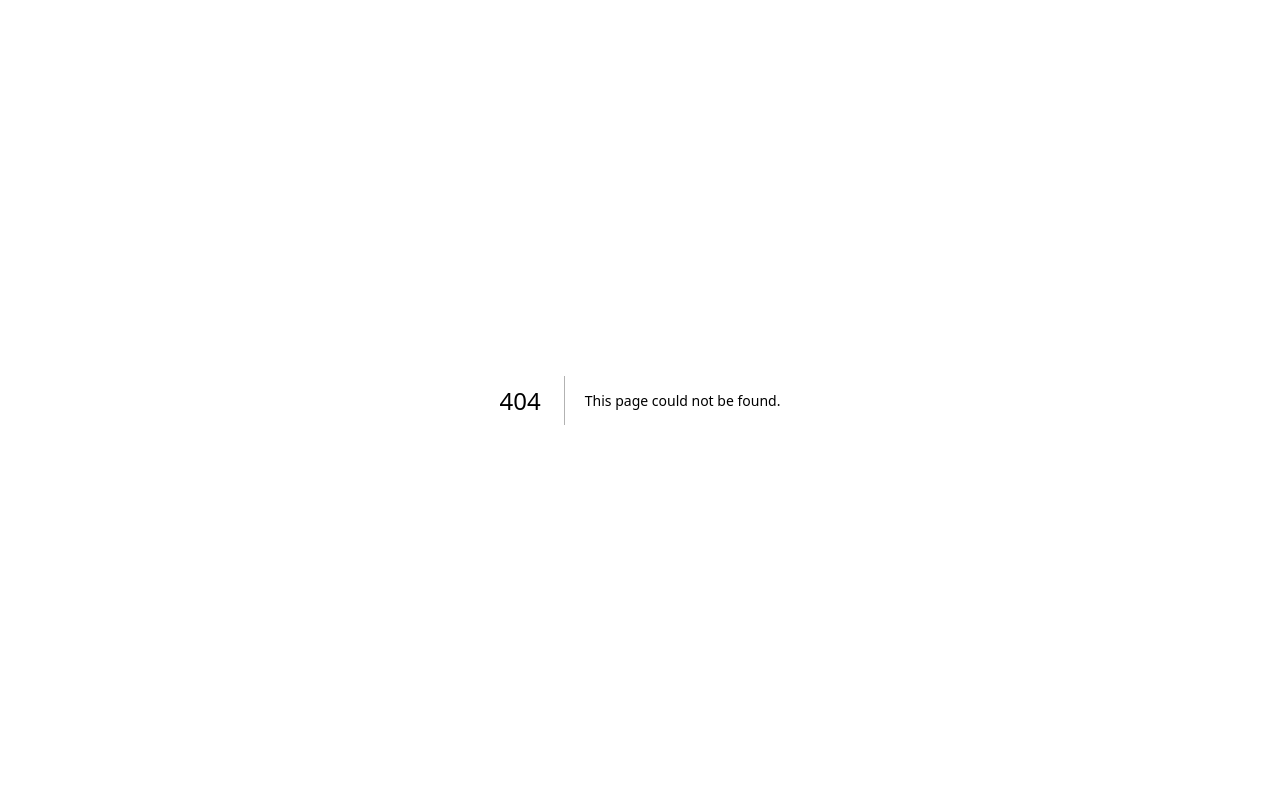
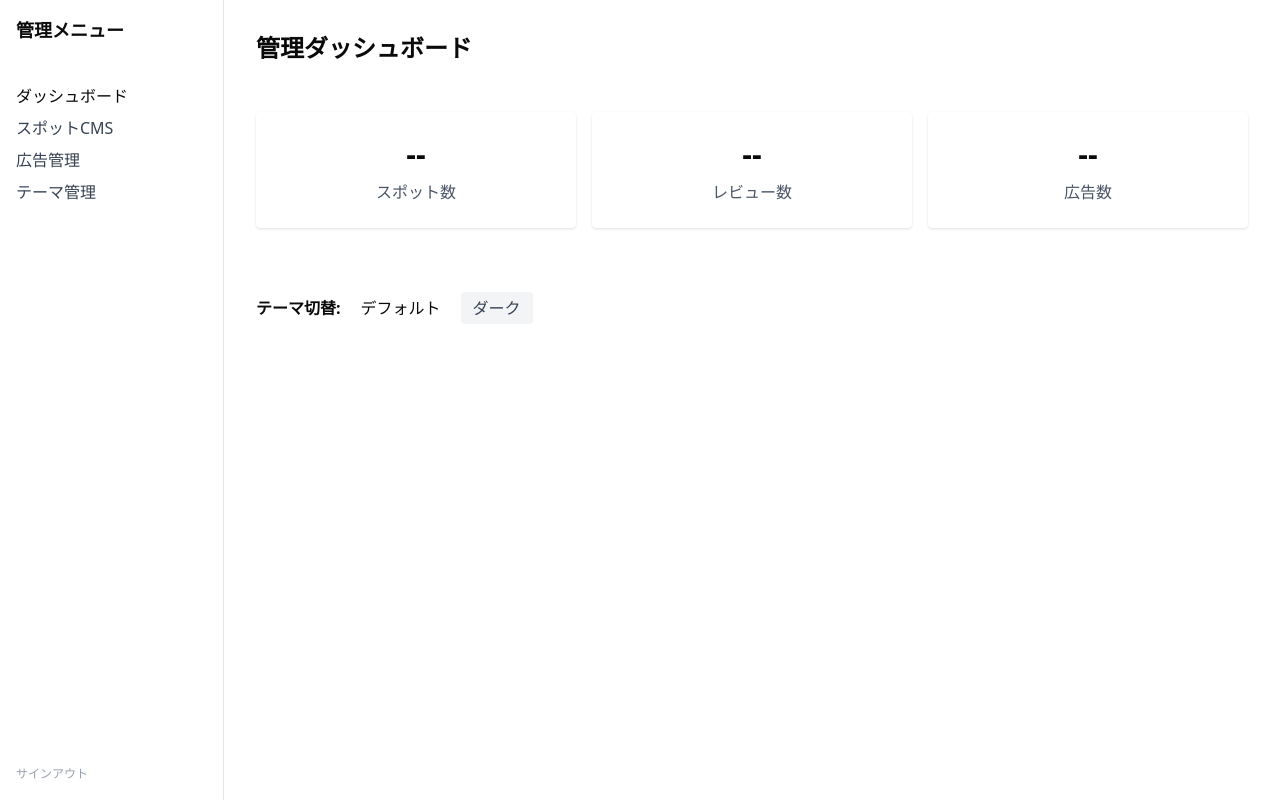
Before and after one commit to NatsumiTakezawa/playground-map, a Next.js app: page /admin in a window 1280 px wide. Before the commit this address had no page. Built offline with nearby package versions, Linux system fonts and the light colour scheme.

Commit message:
管理ダッシュボードとサインイン・サインアップページを新規作成し、OAuthボタンコンポーネントを追加

```diff
--- /dev/null
+++ b/src/app/admin/page.tsx
@@ -0,0 +1,53 @@
+/**
+ * S05 管理ダッシュボード
+ * @package MatsueOnsenMap
+ * @module app/admin/page
+ */
+import Link from "next/link";
+
+export default function AdminDashboardPage() {
+  // TODO: Supabaseから集計値取得（スポット数・レビュー数・広告数）
+  // TODO: 認証・role=admin制御
+  return (
+    <main className="min-h-screen flex bg-primary-50">
+      {/* NavSidebar */}
+      <aside className="w-56 bg-white border-r flex flex-col p-4 gap-4 min-h-screen">
+        <div className="font-bold text-lg text-primary-700 mb-6">管理メニュー</div>
+        <nav className="flex flex-col gap-2">
+          <Link href="/admin" className="font-medium text-primary-700">ダッシュボード</Link>
+          <Link href="/admin/spots" className="text-gray-700 hover:text-primary-700">スポットCMS</Link>
+          <Link href="/admin/ads" className="text-gray-700 hover:text-primary-700">広告管理</Link>
+          <Link href="/admin/themes" className="text-gray-700 hover:text-primary-700">テーマ管理</Link>
+        </nav>
+        <div className="mt-auto">
+          <button className="text-xs text-gray-400 hover:underline">サインアウト</button>
+        </div>
+      </aside>
+      {/* メイン */}
+      <section className="flex-1 flex flex-col p-8 gap-8">
+        <h1 className="text-2xl font-bold mb-4">管理ダッシュボード</h1>
+        {/* StatsCards（ダミー） */}
+        <div className="grid grid-cols-1 md:grid-cols-3 gap-4">
+          <div className="bg-white rounded shadow p-6 flex flex-col items-center">
+            <div className="text-3xl font-bold text-primary-700">--</div>
+            <div className="text-gray-600 mt-2">スポット数</div>
+          </div>
+          <div className="bg-white rounded shadow p-6 flex flex-col items-center">
+            <div className="text-3xl font-bold text-primary-700">--</div>
+            <div className="text-gray-600 mt-2">レビュー数</div>
+          </div>
+          <div className="bg-white rounded shadow p-6 flex flex-col items-center">
+            <div className="text-3xl font-bold text-primary-700">--</div>
+            <div className="text-gray-600 mt-2">広告数</div>
+          </div>
+        </div>
+        {/* ThemeSwitcher（ダミー） */}
+        <div className="mt-8">
+          <span className="font-bold mr-2">テーマ切替:</span>
+          <button className="bg-primary-100 text-primary-700 px-3 py-1 rounded mr-2">デフォルト</button>
+          <button className="bg-gray-100 text-gray-700 px-3 py-1 rounded">ダーク</button>
+        </div>
+      </section>
+    </main>
+  );
+}
--- /dev/null
+++ b/src/app/auth/signin/page.tsx
@@ -0,0 +1,17 @@
+/**
+ * S03 サインインページ
+ * @package MatsueOnsenMap
+ * @module app/auth/signin/page
+ */
+"use client";
+
+import { useState } from "react";
+import { supabase } from "@/lib/supabaseClient";
+import { useRouter } from "next/navigation";
+import OAuthButtons from "@/components/OAuthButtons";
+import Link from "next/link";
+
+export default function SignInPage() {
+  const [email, setEmail] = useState("");
+  const [password, setPassword] = useState("");
+  const [error, setError] = useState<string | null>(null);
--- /dev/null
+++ b/src/app/auth/signup/page.tsx
@@ -0,0 +1,4 @@
+/**
+ * S04 サインアップページ
+ * @package MatsueOnsenMap
+ * @module app/auth/signup/page
--- a/src/app/onsen/[id]/page.tsx
+++ b/src/app/onsen/[id]/page.tsx
@@ -8,8 +8,9 @@ import type { Database } from "@/lib/supabase.types";
 import { notFound } from "next/navigation";
 import ImageCarousel from "@/components/ImageCarousel";
 import SpotHeader from "@/components/SpotHeader";
-import { useEffect, useState } from "react";
+import { useEffect, useState, useTransition } from "react";
 import ReviewModal from "@/components/ReviewModal";
+import { revalidatePath } from "next/cache";
 
 /**
  * 温泉データ型
@@ -33,6 +34,7 @@ export default function OnsenDetailPage({
   const [onsen, setOnsen] = useState<Onsen | null>(null);
   const [reviews, setReviews] = useState<Review[] | null>(null);
   const [isReviewModalOpen, setReviewModalOpen] = useState(false);
+  const [isPending, startTransition] = useTransition();
 
   const avgRating =
     reviews && reviews.length > 0
@@ -132,9 +134,7 @@ export default function OnsenDetailPage({
                   {review.comment}
                 </div>
                 <div className="text-xs text-gray-400 mt-1">
-                  {review.created_at
-                    ? new Date(review.created_at).toLocaleString()
-                    : "日時不明"}
+                  {new Date(review.created_at).toLocaleString()}
                 </div>
               </li>
             ))
@@ -155,9 +155,21 @@ export default function OnsenDetailPage({
       <ReviewModal
         open={isReviewModalOpen}
         onClose={() => setReviewModalOpen(false)}
-        onSubmit={(rating, comment, image) => {
-          // TODO: Supabaseへレビュー投稿処理
+        onSubmit={async (rating, comment, image) => {
+          // Supabaseへレビュー投稿処理
+          // TODO: 認証ユーザー取得・画像アップロード対応
+          const { error } = await supabase.from("review").insert({
+            onsen_id: params.id,
+            user_id: null, // TODO: 認証ユーザーIDに置換
+            rating,
+            comment,
+          });
           setReviewModalOpen(false);
+          // レビューリスト再取得
+          startTransition(() => {
+            revalidatePath(`/onsen/${params.id}`);
+          });
+          // TODO: トースト通知
         }}
       />
       {/* BannerAd（サンプル） */}
--- /dev/null
+++ b/src/components/OAuthButtons.tsx
@@ -0,0 +1,52 @@
+/**
+ * ソーシャル認証ボタンコンポーネント
+ * @package MatsueOnsenMap
+ * @module components/OAuthButtons
+ */
+import { supabase } from "@/lib/supabaseClient";
+
+export default function OAuthButtons() {
+  /**
+   * Google OAuth認証を開始
+   */
+  async function handleGoogleSignIn() {
+    // ※開発段階では省略された形のみ実装
+    // Supabaseのコアライブラリを使用した本実装は、Google開発コンソールの設定後に修正
+    const { error } = await supabase.auth.signInWithOAuth({
+      provider: 'google',
+      options: {
+        redirectTo: `${window.location.origin}/auth/callback`
+      }
+    });
+
+    if (error) {
+      console.error("Google認証エラー:", error.message);
+    }
+  }
+
+  return (
+    <div className="w-full space-y-4 mb-4">
+      <button
+        type="button"
+        onClick={handleGoogleSignIn}
+        className="w-full flex items-center justify-center gap-2 border border-gray-300 rounded p-2 hover:bg-gray-50 transition"
+      >
+        <svg width="20" height="20" viewBox="0 0 24 24" fill="currentColor">
+          <path d="M23.766 12.2764c0-.9287-.093-1.8317-.262-2.7069H12.2422v5.1232h6.4871c-.2791 1.5026-1.1252 2.7736-2.3963 3.6265v3.0148h3.8804c2.2702-2.0915 3.5723-5.1705 3.5723-9.0576" fill="#4285F4" />
+          <path d="M12.2422 24c3.2425 0 5.9573-1.0735 7.9422-2.9183l-3.8804-3.0147c-1.0746.7223-2.4535 1.1477-4.0618 1.1477-3.1234 0-5.7659-2.1108-6.7076-4.9456H1.5436v3.1127C3.5189 21.2137 7.5524 24 12.2422 24" fill="#34A853" />
+          <path d="M5.5346 14.217c-.2402-.7166-.3767-1.4813-.3767-2.269 0-.7876.1365-1.5523.3767-2.2689V6.5664H1.5436C.551 8.3294 0 10.3534 0 12.5c0 2.1466.551 4.1706 1.5436 5.9335l3.991-3.2165" fill="#FBBC05" />
+          <path d="M12.2422 4.9909c1.7607 0 3.3443.6052 4.5881 1.7935l3.4444-3.4456C18.2187 1.4116 15.5034 0 12.2422 0 7.5524 0 3.5189 2.7863 1.5436 6.5664l3.991 3.2165c.9417-2.8348 3.5842-4.792 6.7076-4.792" fill="#EA4335" />
+        </svg>
+        <span>Googleでサインイン</span>
+      </button>
+      <div className="relative">
+        <div className="absolute inset-0 flex items-center">
+          <span className="w-full border-t border-gray-200"></span>
+        </div>
+        <div className="relative flex justify-center">
+          <span className="bg-white px-2 text-sm text-gray-500">または</span>
+        </div>
+      </div>
+    </div>
+  );
+}
```
